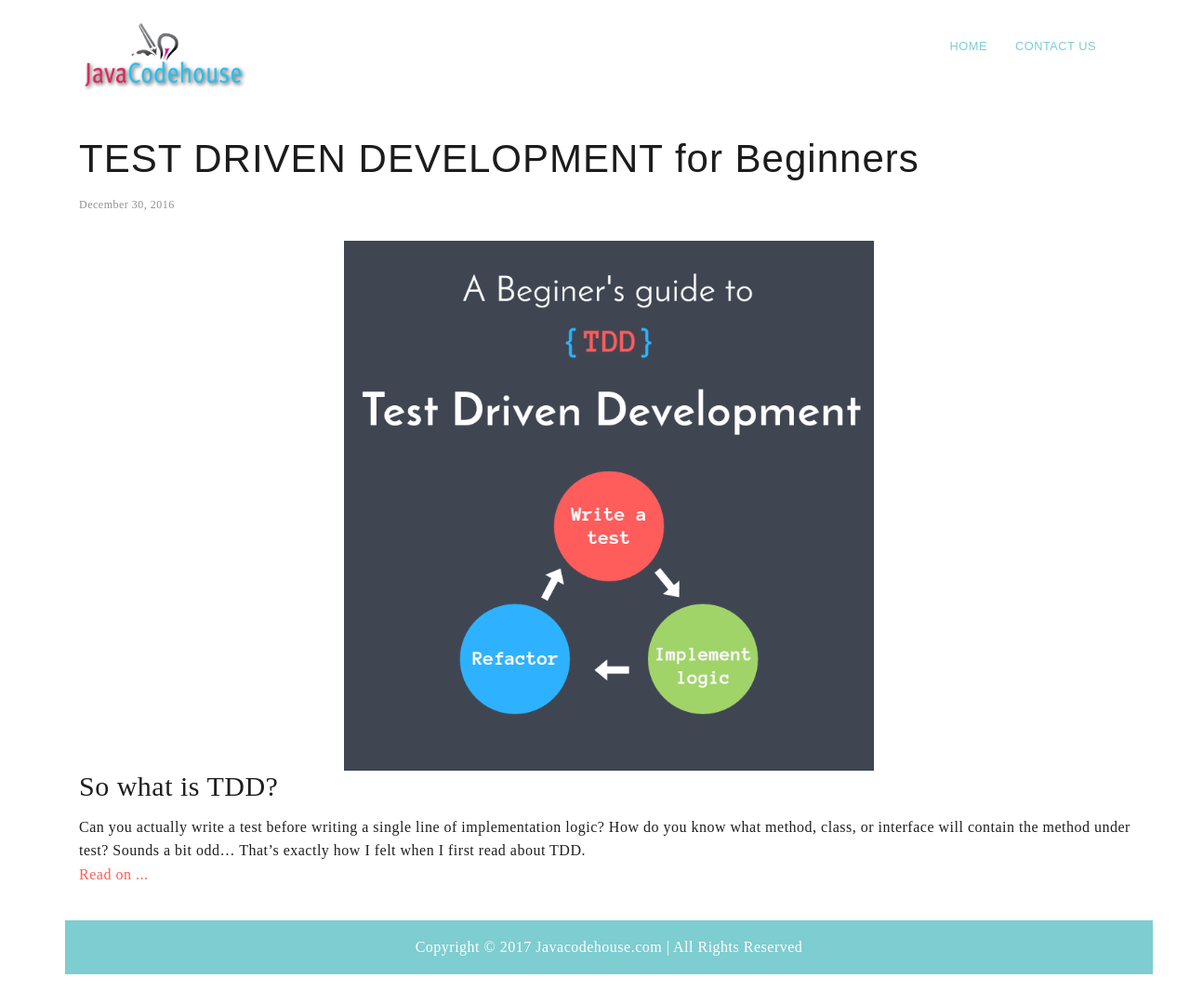
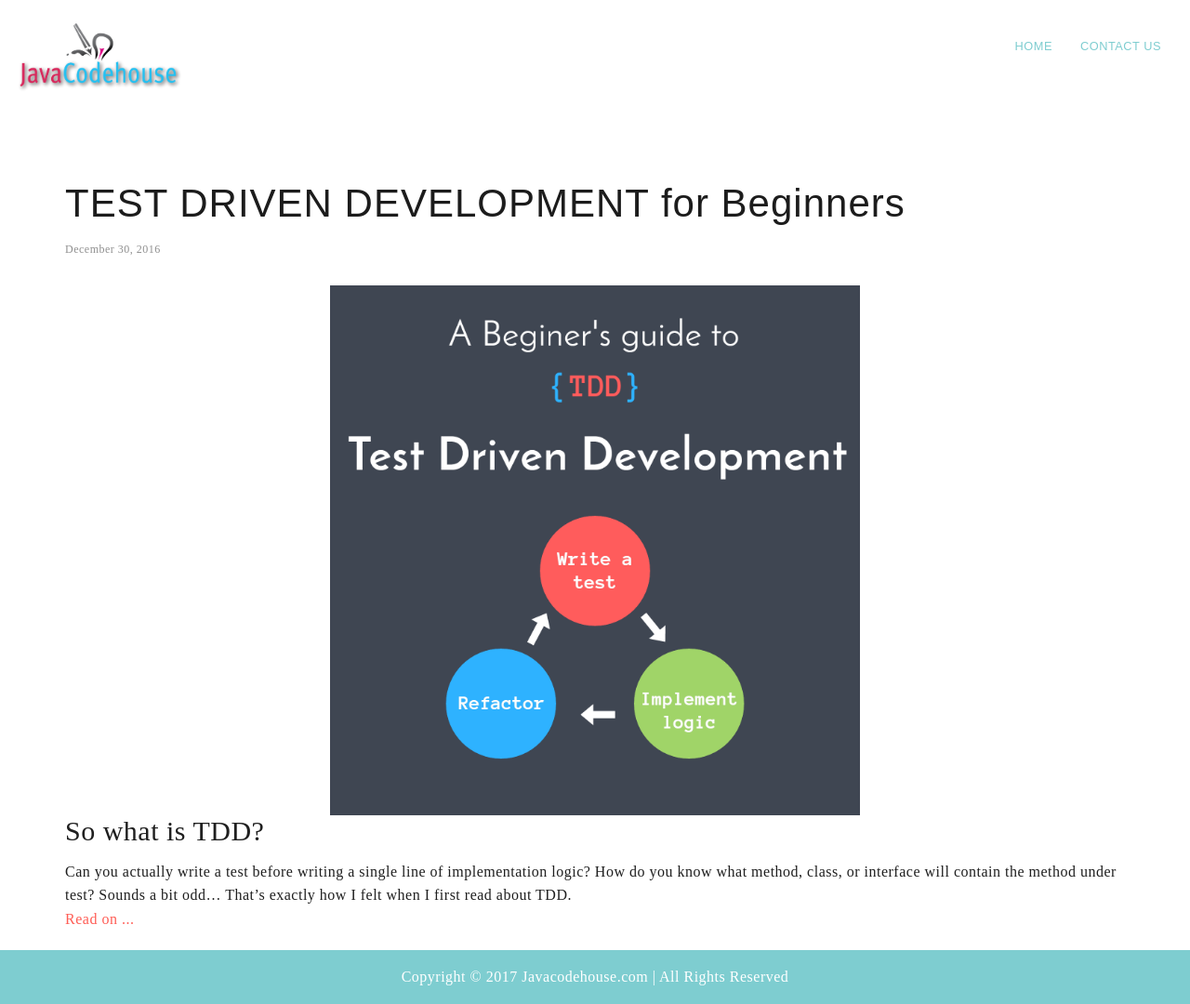
Before and after one commit to DiliniRajapaksha/DeveloperJournal, a Jekyll site: the page built from index.html, in a window 1280 px wide. Shown: the whole page at 93% size. Built offline with Jekyll 4.4.1, drawn with Linux system fonts in a browser that asks for light colours; nearby versions of some CDN libraries; before the commit the page ends 1048 px from its top, so only the background shows below that.

Commit message:
container fluid

```diff
--- a/_includes/footer.html
+++ b/_includes/footer.html
@@ -1,4 +1,4 @@
-<footer class="blog-footer footer">
+<footer class="blog-footer">
  <!-- <div class="container"> -->
 
 	<p class="footer-text">Copyright &copy; {{ 'now' | date: "%Y" }} Javacodehouse.com | All Rights Reserved</p>
--- a/_includes/header.html
+++ b/_includes/header.html
@@ -8,7 +8,7 @@
         <span class="icon-bar"></span>
         <span class="icon-bar"></span>
       </button>
-       <a class="navbar-brand" href="#"><img src="{{ "/assets/img/logo2.png" | prepend: site.baseurl }}"></a>
+       <a class="navbar-brand" href="{{"/index.html" | prepend: site.baseurl}}"><img src="{{ "/assets/img/logo2.png" | prepend: site.baseurl }}"></a>
     </div>
     <div class="collapse navbar-collapse" id="myNavbar">
 
--- a/_layouts/default.html
+++ b/_layouts/default.html
@@ -5,18 +5,21 @@
 
   <body>
 
-    <div class="container">
+    <div class="container-fluid">
 
-    {% include header.html %}
+    <div class="row">
+      {% include header.html %}
+    </div>
 
-
-
+    <div class="row">
       <article class="posts-list">
         {{ content }}
       </article>
+    </div>
 
-
+    <div class="row footer">
     {% include footer.html %}
+    </div>
 
     </div>
 
--- a/css/main.scss
+++ b/css/main.scss
@@ -342,10 +342,10 @@ text-align: right;
   }
 }
 
-.container{
+.container-fluid{
   min-height: 100%;
   position: relative;
-  padding-bottom: 2em;
+  padding-bottom: 3em;
 }
 
 .code-border>img{
```
